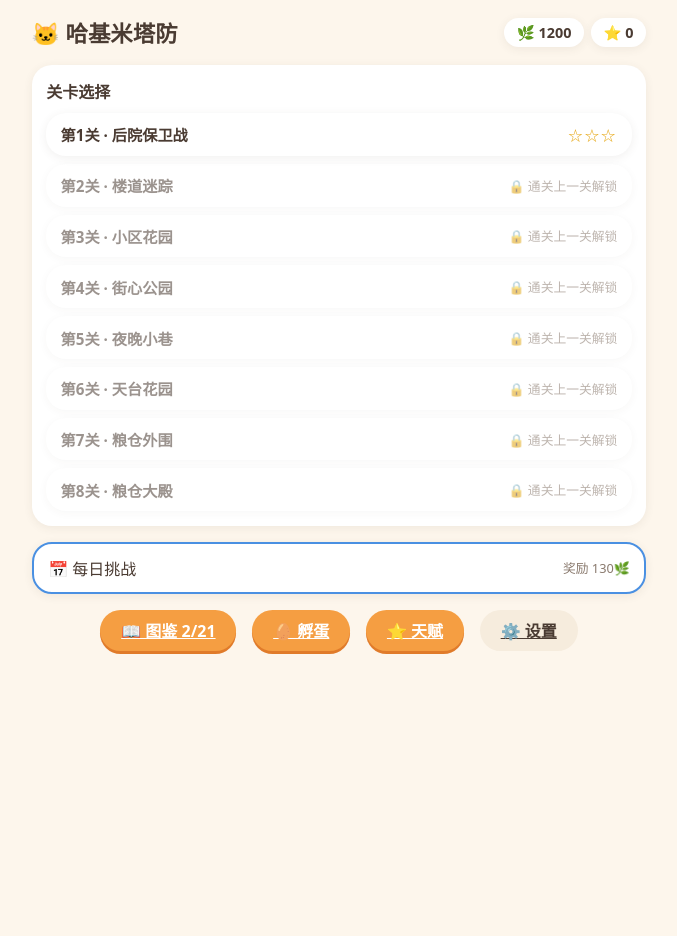
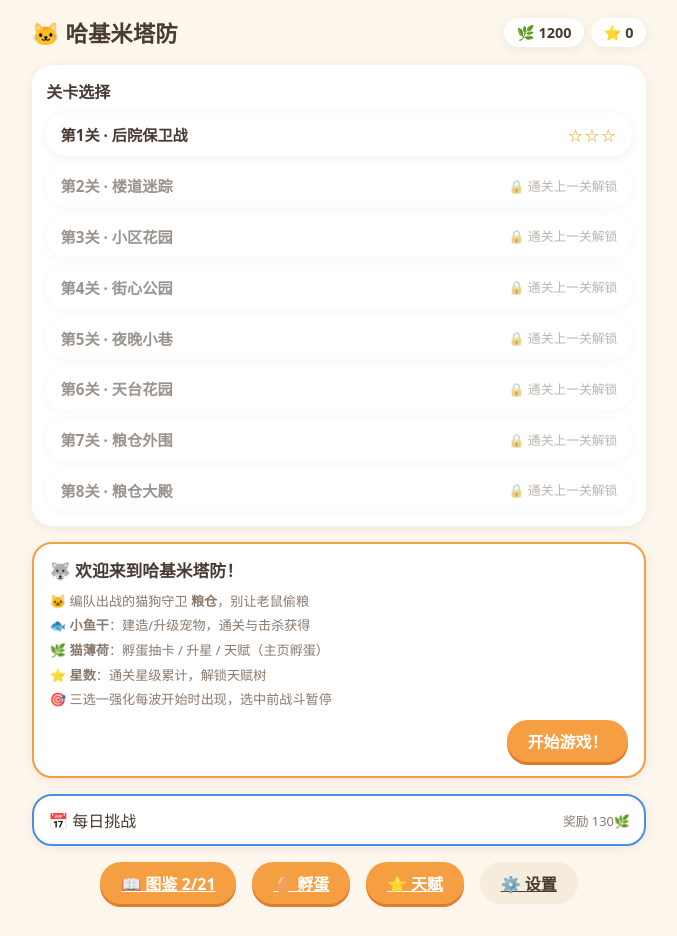
Before and after one commit to luojindui/hachimi-td, a Vue app: page /#/ in a window 1280 px wide. Shown: the whole page, without its empty margins (301-978 px from the left). Before the commit the page ends 800 px from the top, so only its background shows below. Built offline with nearby package versions, Linux system fonts and the light colour scheme.

Commit message:
feat: 新手引导卡 + 每日挑战编排回归测试（TODO 体验/工程化）

```diff
--- a/src/views/HomeView.vue
+++ b/src/views/HomeView.vue
@@ -1,5 +1,5 @@
 <script setup lang="ts">
-import { computed, onMounted } from 'vue'
+import { computed, onMounted, ref } from 'vue'
 
 import { listLevels } from '@/game/data/levels'
 import { getDailyChallenge, todayStr } from '@/game/daily'
@@ -10,6 +10,12 @@ import { assets } from '@/render/registry'
 const profile = useProfileStore()
 const A = assets()
 const daily = getDailyChallenge(todayStr())
+const ONBOARD_KEY = 'hachimi-td:onboarded'
+const showOnboard = ref(!localStorage.getItem(ONBOARD_KEY))
+function dismissOnboard(): void {
+  localStorage.setItem(ONBOARD_KEY, '1')
+  showOnboard.value = false
+}
 const collected = profile.pets.length
 const PET_TOTAL = PET_LIST.length
 const dailyDone = computed(
@@ -81,6 +87,16 @@ function starsText(id: string): string {
       ♾️ 无尽模式 · 星空粮仓
       <span class="endless-best">最佳纪录：第 {{ profile.endless.bestWave }} 波</span>
     </RouterLink>
+
+    <div v-if="showOnboard" class="onboard card" role="dialog" aria-label="新手引导">
+      <h2 class="onboard-title">🐺 欢迎来到哈基米塔防！</h2>
+      <p class="onboard-line">🐱 编队出战的猫狗守卫 <strong>粮仓</strong>，别让老鼠偷粮</p>
+      <p class="onboard-line">🐟 <strong>小鱼干</strong>：建造/升级宠物，通关与击杀获得</p>
+      <p class="onboard-line">🌿 <strong>猫薄荷</strong>：孵蛋抽卡 / 升星 / 天赋（主页孵蛋）</p>
+      <p class="onboard-line">⭐ <strong>星数</strong>：通关星级累计，解锁天赋树</p>
+      <p class="onboard-line">🎯 三选一强化每波开始时出现，选中前战斗暂停</p>
+      <button class="btn btn-primary" @click="dismissOnboard">开始游戏！</button>
+    </div>
 
     <RouterLink to="/battle/daily" class="daily card">
       📅 每日挑战
@@ -233,3 +249,28 @@ function starsText(id: string): string {
   color: var(--c-ink-soft);
 }
 </style>
+<style scoped>
+.onboard {
+  border: 2px solid var(--c-primary, #f0932b);
+  padding: 0.9rem 1rem;
+  display: flex;
+  flex-direction: column;
+  gap: 0.35rem;
+}
+
+.onboard-title {
+  margin: 0 0 0.2rem;
+  font-size: 1.05rem;
+}
+
+.onboard-line {
+  margin: 0;
+  font-size: 0.82rem;
+  color: var(--c-ink-soft, #8a8f98);
+}
+
+.onboard .btn {
+  margin-top: 0.4rem;
+  align-self: flex-end;
+}
+</style>
```
Also changed, not shown: 1 other file (tests, documents, lock files or other folders).
